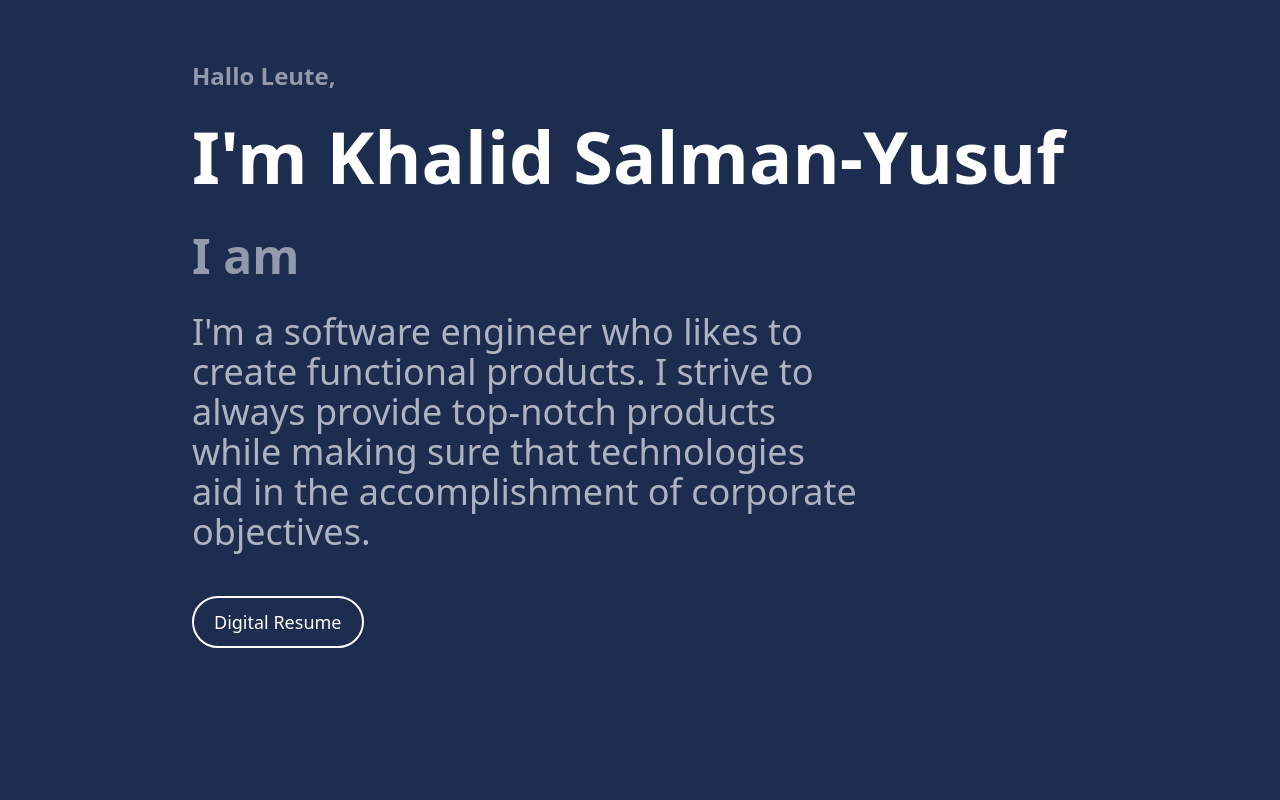
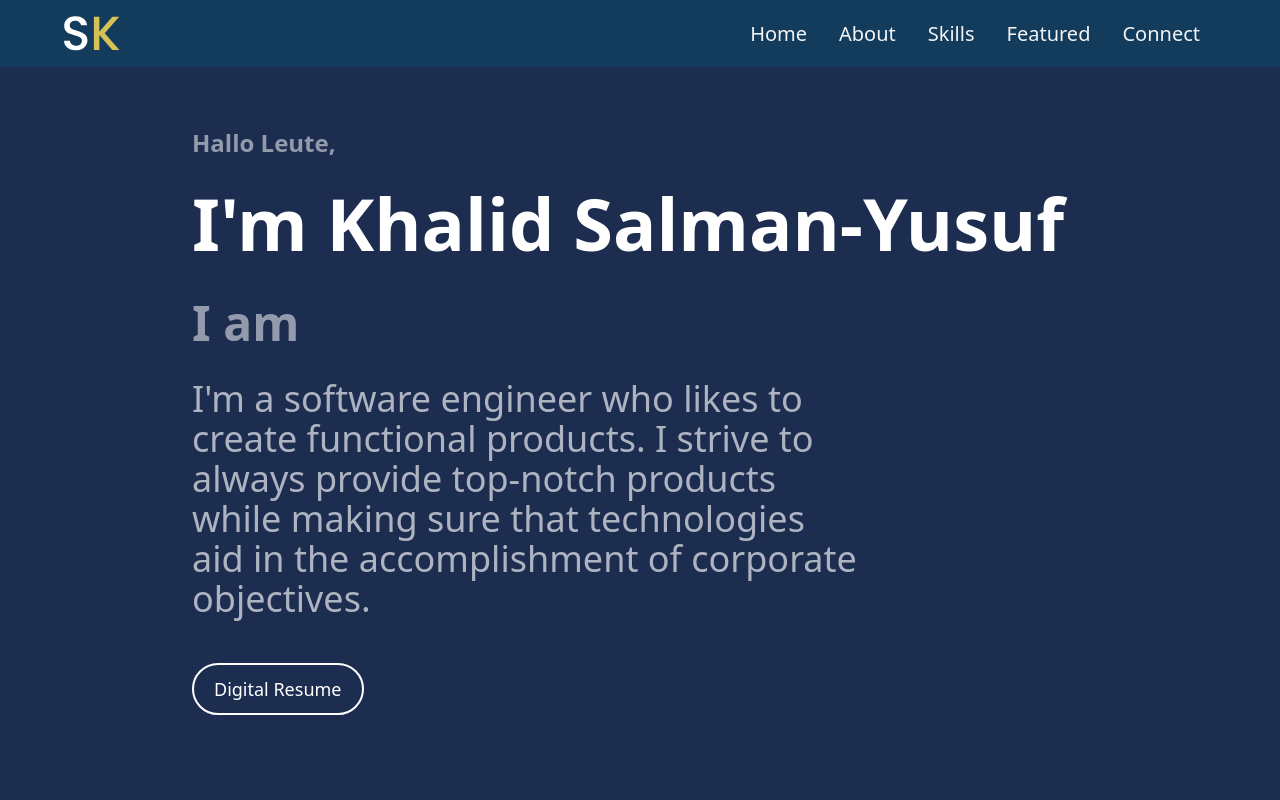
Before and after one commit to salskhal/Portfolio-v2, a Vue app: page / in a window 1280 px wide. Shown: the top 800 px of the page. Built offline with nearby package versions, Linux system fonts and the light colour scheme.

Commit message:
feat/ added navbar

```diff
--- a/src/App.vue
+++ b/src/App.vue
@@ -1,12 +1,12 @@
 <template>
-  <div class="flex flex-col min-h-screen ">
-    <div class=" ">
-      <Nav />
-      <Landing id="home"/>
-      <About id="about"/>
-      <Skills id="skills"/>
-      <Featured id="projects"/>
-      <LetsChat />
+  <div class="flex flex-col min-h-screen" id="home">
+    <Nav />
+    <div class="" >
+      <Landing  />
+      <About id="about" />
+      <Skills id="skills" />
+      <Featured id="projects" />
+      <LetsChat id="connect"/>
     </div>
     <div class="mt-auto">
       <Footer />
@@ -15,7 +15,6 @@
 </template>
 
 <script setup>
-
 import Skills from "./components/Skills.vue";
 import About from "./components/About.vue";
 import Landing from "./components/Landing.vue";
@@ -23,15 +22,10 @@ import Featured from "./components/Featured.vue";
 import LetsChat from "./components/LetsChat.vue";
 import Nav from "./components/Nav.vue";
 import Footer from "./components/Footer.vue";
-
-
-
 </script>
 
 <style scoped>
-
 .active {
   background: #2c3748;
 }
-
 </style>
--- a/src/components/About.vue
+++ b/src/components/About.vue
@@ -4,6 +4,7 @@
       <h3 class="text-num text-6xl font-bold mb-6 text-right">01.</h3>
       <h1 class="font-bold text-white text-5xl mb-10">About me</h1>
     </div>
+
     <div class="text-title text-2xl leading-8 lg:w-2/4">
       <p class=" mb-4">
         I am Khalid, A software engineering who is
@@ -14,6 +15,7 @@
         creates high-quality products with a quick, elegant, responsive, and
         accessible user experience.
       </p>
+
     </div>
   </div>
 </template>
--- a/src/components/Landing.vue
+++ b/src/components/Landing.vue
@@ -1,6 +1,6 @@
 <template>
   <div
-    class="b bg-subMain px-10 md:px-16 lg:px-48   py-16 min-h-screen flex flex-col "
+    class=" bg-subMain px-10 md:px-16 lg:px-48   py-16 min-h-screen flex flex-col "
   >
     <h4 class="te text-2xl font-semibold leading-6 text-landingTitle mb-8">
       Hallo Leute,
--- a/src/components/Nav.vue
+++ b/src/components/Nav.vue
@@ -1,5 +1,17 @@
 <template>
-  <div></div>
+  <div class="bg-main text-gray-100 py-4 px-6 md:px-16 shadow md:flex justify-between">
+    <div class="flex items-center cursor-pointer">
+      <Logo />
+    </div>
+    <span class="absolute md:hidden right-6 top-[-15px] cursor-pointer" @click="toggleNav">
+      <Hamburger class="w-8"/>
+    </span>
+    <ul class="md:flex md:items-center px-10 pb-10 md:px-0 md:pb-0 md:static absolute bg-main  md:w-auto w-full top-14 duration-300 ease-in" :class="[open ? 'left-0' : 'left-[-100%]']">
+      <li class="md:mx-4 md:my-0 my-6" v-for="(link, index) in links" :key="index" @click="closeNav">
+        <a :href="link.link" class="text-xl hover:text-green-500">{{link.name}}</a>
+      </li>
+    </ul>
+  </div>
 </template>
 
 <script setup>
@@ -7,6 +19,24 @@ import Logo from "../assets/icons/mine.svg";
 import Hamburger from "../assets/icons/hamburger.svg";
 import { ref } from "@vue/reactivity";
 
+const toggleNav = ()=>{
+  open.value = !open.value
+}
+
+const closeNav = () =>{
+  open.value = false
+}
+
+let open = ref(false)
+
+let links = ref([
+  {name: "Home", link: "#home"},
+  {name: "About", link: "#about"},
+  {name: "Skills", link: "#skills"},
+  {name: "Featured", link: "#projects"},
+  {name: "Connect", link: "#connect"},
+])
+
 </script>
 
 <style></style>
```
Also changed, not shown: src/assets/hero.png (added).
